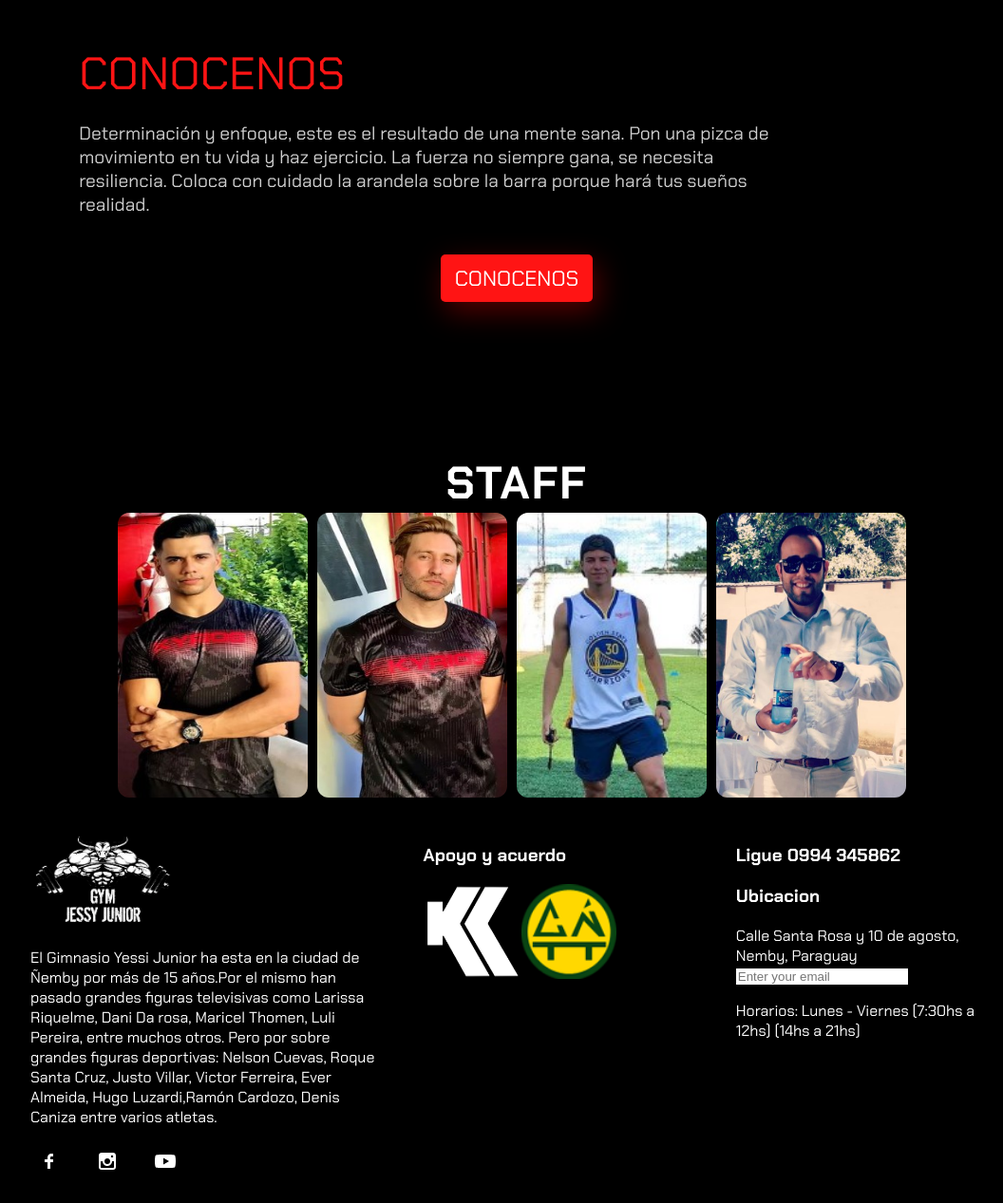
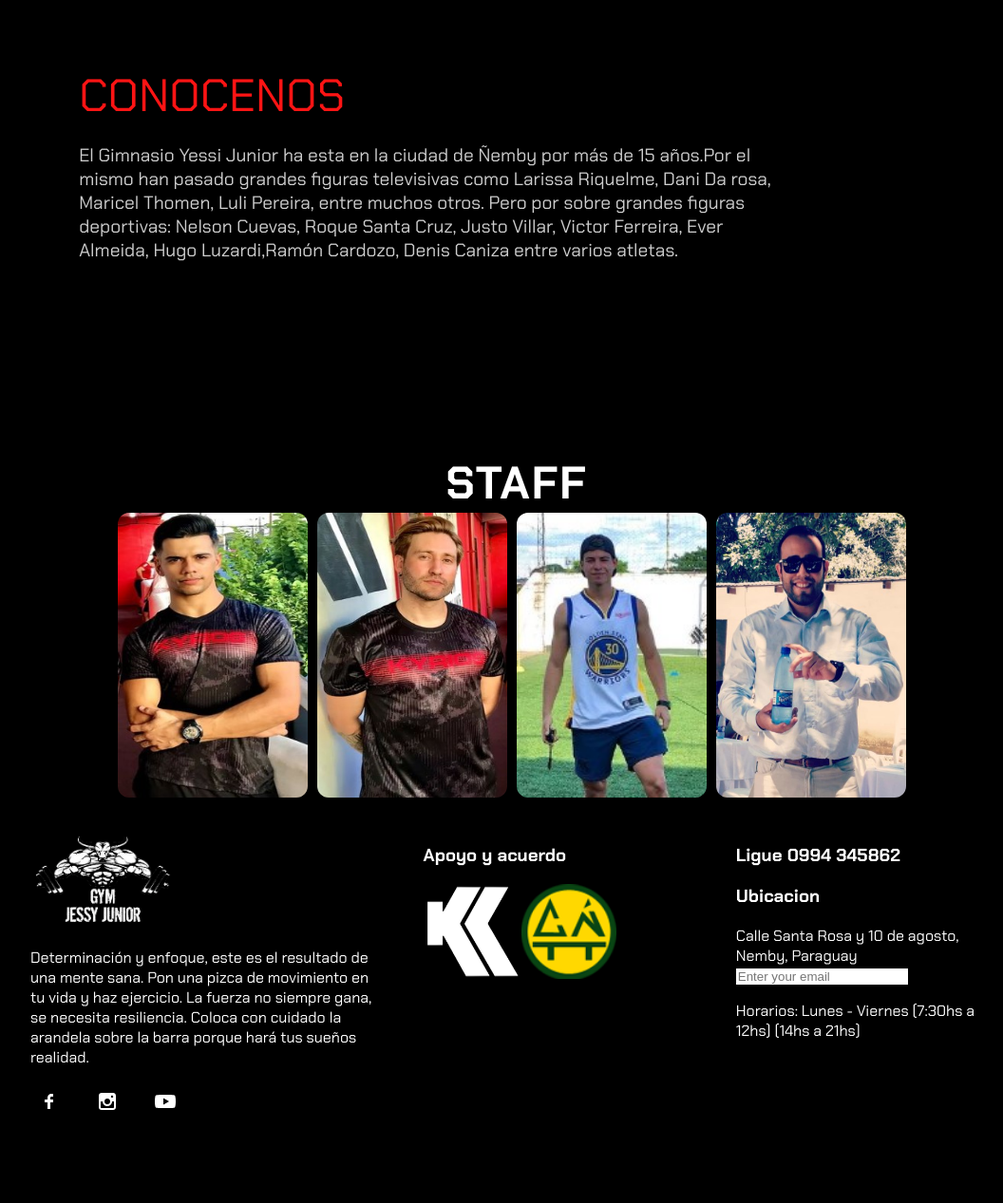
Before and after one commit to walissonsou/GymJessyJunior, a React (Vite) app: page / in a window 1280 px wide. Shown: the part 2589-3856 px from the top of the page at 95% size, without its empty margins (96-1152 px from the left). After the commit the page ends 3793 px from the top, so only its background shows below. Built offline with nearby package versions, Linux system fonts and the light colour scheme.

Commit message:
feat: change text

```diff
--- a/src/components/About/About.jsx
+++ b/src/components/About/About.jsx
@@ -8,13 +8,16 @@ const About = () => {
         <h1> CONOCENOS </h1>
         <p>
           {" "}
-          Determinación y enfoque, este es el resultado de una mente sana. Pon
-          una pizca de movimiento en tu vida y haz ejercicio. La fuerza no
-          siempre gana, se necesita resiliencia. Coloca con cuidado la arandela
-          sobre la barra porque hará tus sueños realidad.{" "}
+          El Gimnasio Yessi Junior ha esta en la ciudad de Ñemby por más de 15
+            años.Por el mismo han pasado grandes figuras televisivas como
+            Larissa Riquelme, Dani Da rosa, Maricel Thomen, Luli Pereira, entre
+            muchos otros. Pero por sobre grandes figuras deportivas: Nelson
+            Cuevas, Roque Santa Cruz, Justo Villar, Victor Ferreira, Ever
+            Almeida, Hugo Luzardi,Ramón Cardozo, Denis Caniza entre varios
+            atletas.{" "}{" "}
         </p>
 
-        <Button title={'CONOCENOS'} href={'#'} />
+        {/* <Button title={'CONOCENOS'} href={'#'} /> */}
       </div>
     </div>
   );
--- a/src/components/Footer/Footer.jsx
+++ b/src/components/Footer/Footer.jsx
@@ -21,19 +21,22 @@ const Footer = () => {
           </Link>
           <p>
             {" "}
-            El Gimnasio Yessi Junior ha esta en la ciudad de Ñemby por más de 15
-            años.Por el mismo han pasado grandes figuras televisivas como
-            Larissa Riquelme, Dani Da rosa, Maricel Thomen, Luli Pereira, entre
-            muchos otros. Pero por sobre grandes figuras deportivas: Nelson
-            Cuevas, Roque Santa Cruz, Justo Villar, Victor Ferreira, Ever
-            Almeida, Hugo Luzardi,Ramón Cardozo, Denis Caniza entre varios
-            atletas.{" "}
+            Determinación y enfoque, este es el resultado de una mente sana. Pon
+            una pizca de movimiento en tu vida y haz ejercicio. La fuerza no
+            siempre gana, se necesita resiliencia. Coloca con cuidado la
+            arandela sobre la barra porque hará tus sueños realidad.
           </p>
           <div className="footer_social">
-            <a href="https://www.facebook.com/GimnasioYessiJunior/"  target="_blank">
-              <TiSocialFacebook  />
+            <a
+              href="https://www.facebook.com/GimnasioYessiJunior/"
+              target="_blank"
+            >
+              <TiSocialFacebook />
             </a>
-            <a href="https://www.instagram.com/gym_jessyjunior/" target="_blank">
+            <a
+              href="https://www.instagram.com/gym_jessyjunior/"
+              target="_blank"
+            >
               <TiSocialInstagram />
             </a>
             <a href="#">
@@ -46,33 +49,36 @@ const Footer = () => {
           <Link to="main" className="logo">
             <a href="#">
               {" "}
-              <img style={{width: 100, height: 100}} src={kyrios} alt="/" />{" "}
+              <img
+                style={{ width: 100, height: 100 }}
+                src={kyrios}
+                alt="/"
+              />{" "}
             </a>
           </Link>
           <Link to="main" className="logo">
             <a href="#">
               {" "}
-              <img style={{width: 100, height: 100}} src={conemby} alt="/" />{" "}
+              <img
+                style={{ width: 100, height: 100 }}
+                src={conemby}
+                alt="/"
+              />{" "}
             </a>
           </Link>
-
         </div>
         <div className="footer_box_help">
-          <h3> Ligue
-0994 345862 </h3>
+          <h3> Ligue 0994 345862 </h3>
 
           <div className="subscribe">
-            <h3> Ubicacion  </h3>{" "}
-
-Calle Santa Rosa y 10 de agosto, Nemby, Paraguay
+            <h3> Ubicacion </h3> Calle Santa Rosa y 10 de agosto, Nemby,
+            Paraguay
           </div>
           <div className="subscribe_box">
             <input type="email" placeholder="Enter your email" />
           </div>
           <div className="subscribe_box_info">
-            <p>
-            Horarios: Lunes - Viernes (7:30hs a 12hs) (14hs a 21hs)
-            </p>
+            <p>Horarios: Lunes - Viernes (7:30hs a 12hs) (14hs a 21hs)</p>
           </div>
         </div>
       </div>
```
